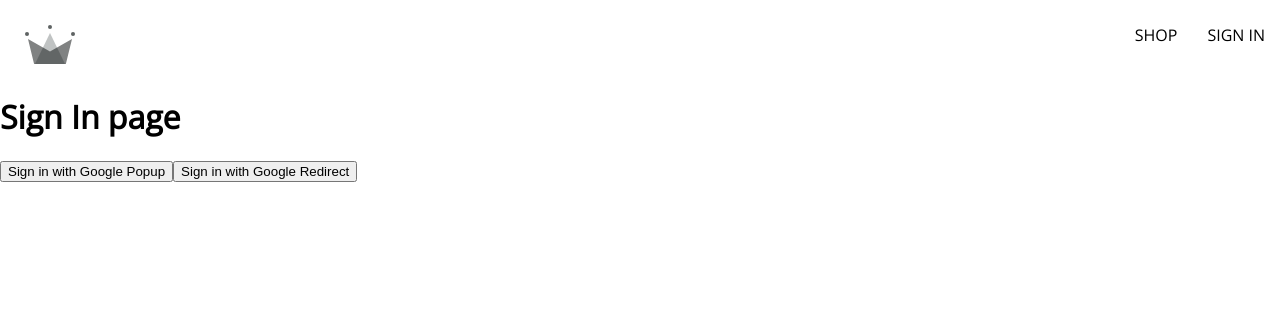
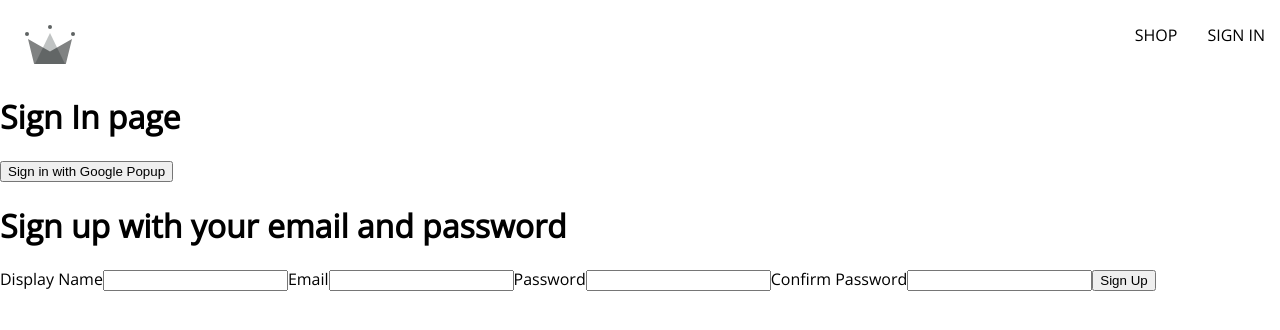
Before and after one commit to ZonyLaw/clothing-app, a React (Create React App) app: page /sign-in in a window 1280 px wide. Shown: the top 330 px of the page. Built offline with nearby package versions, Linux system fonts and the light colour scheme.

Commit message:
add basic form to signup

```diff
--- /dev/null
+++ b/src/components/sign-up-form/sign-up-form.component.jsx
@@ -0,0 +1,48 @@
+import { useState } from 'react'
+
+const defaultFormFields = {
+    displayName: '',
+    email: '',
+    password: '',
+    confirmPassword: ''
+}
+
+
+
+const SignUpForm = () => {
+    const [formFields, setFormFields] = useState(defaultFormFields);
+    const {displayName, email, password, confirmPassword} = formFields;
+
+
+
+    const handleChange = (event) => {
+        const {name, value} = event.target;
+        setFormFields( {...formFields, [name]: value});
+
+    }
+    return (
+        <div>
+            <h1>Sign up with your email and password</h1>
+            <form onSubmit={()=>{
+
+            }}>
+                <label>Display Name</label>
+                <input type="text" required onChange={handleChange} name="displayName" value={displayName}/>
+
+                <label>Email</label>
+                <input type="email" required onChange={handleChange} name="email" value={email}/>
+
+                <label>Password</label>
+                <input type="password" required onChange={handleChange} name="password" value={password}/>
+
+                <label>Confirm Password</label>
+                <input type="password" required onChange={handleChange} name="confirmPassword" value={confirmPassword}/>
+
+                <button type="submit">Sign Up</button>
+            </form>
+
+        </div>
+    )
+}
+
+export default SignUpForm;
--- a/src/routes/sign-in/sign-in.component.jsx
+++ b/src/routes/sign-in/sign-in.component.jsx
@@ -1,31 +1,19 @@
-import { useEffect } from 'react';
-import { getRedirectResult } from 'firebase/auth';
-
 import {
-    auth,
     signInWithGooglePopup,
     createUserDocumentFromAuth,
     signInWithGoogleRedirect } from '../../utils/firebase/firebase.utils';
 
+    import SignUpForm from '../../components/sign-up-form/sign-up-form.component'
+
 
 const SignIn = () => {
 
-    useEffect( () => {
-        async function fetchdata(){
-            const response = await getRedirectResult(auth);
-            if (response) {
-                const userDocRef = await createUserDocumentFromAuth(response.user);
-            }
-            console.log(response);
-        }
-        fetchdata();
-    }, []);
+
 
 
     const logGoogleUser = async () => {
         const {user} = await signInWithGooglePopup();
         const userDocRef = await createUserDocumentFromAuth(user);
-
     }
 
 // const logGoogleRedirectUser = async () => {
@@ -37,9 +25,7 @@
         <div>
             <h1>Sign In page</h1>
             <button onClick={logGoogleUser}>Sign in with Google Popup</button>
-            <button onClick={signInWithGoogleRedirect}>
-                Sign in with Google Redirect
-            </button>
+            <SignUpForm/>
         </div>
     );
 }
```
